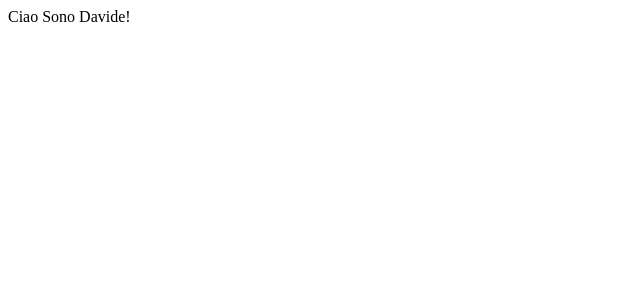
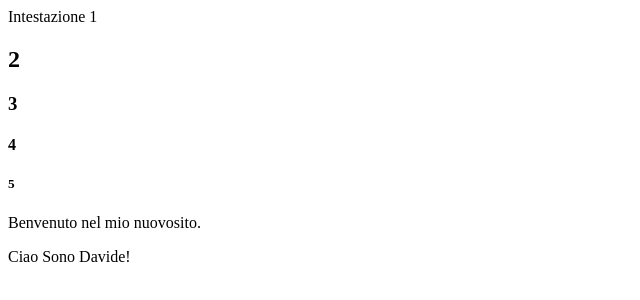
Before and after one commit to davidemontrasio/corso-2025, a plain HTML site: page index.html in a window 1280 px wide. Shown: the whole page, without its empty margins (0-640 px from the left). Drawn offline with Linux system fonts and the light colour scheme.

Commit message:
Update index.html

```diff
--- a/index.html
+++ b/index.html
@@ -3,6 +3,12 @@
   <title>Nuovo sito bellissimo eccezzionale</title>
 </head>
 <body>
+ <h1></h1>Intestazione 1</h1>
+ <h2 >2</h2>
+ <h3>3</h3>
+ <h4>4</h4>
+ <h5>5</h5>
+ <p>Benvenuto nel mio nuovosito.</p>
 Ciao Sono Davide!
 </body>
 </html>
```
